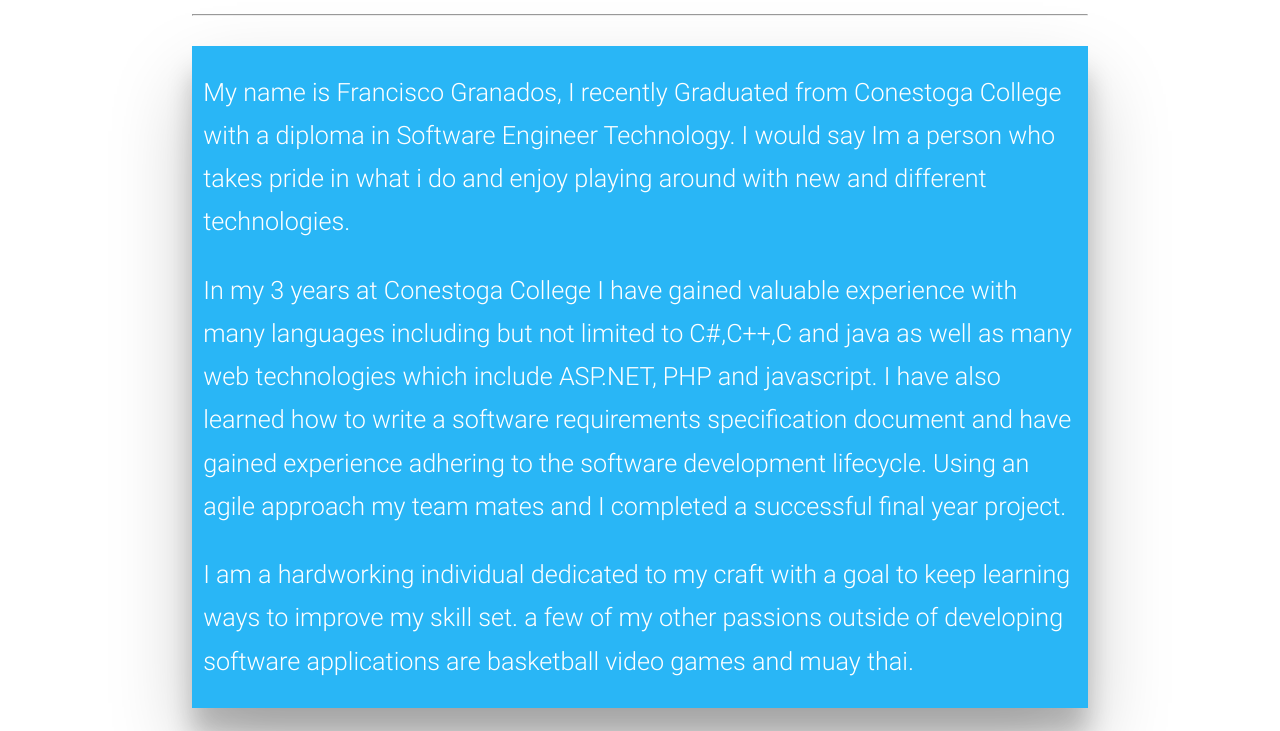
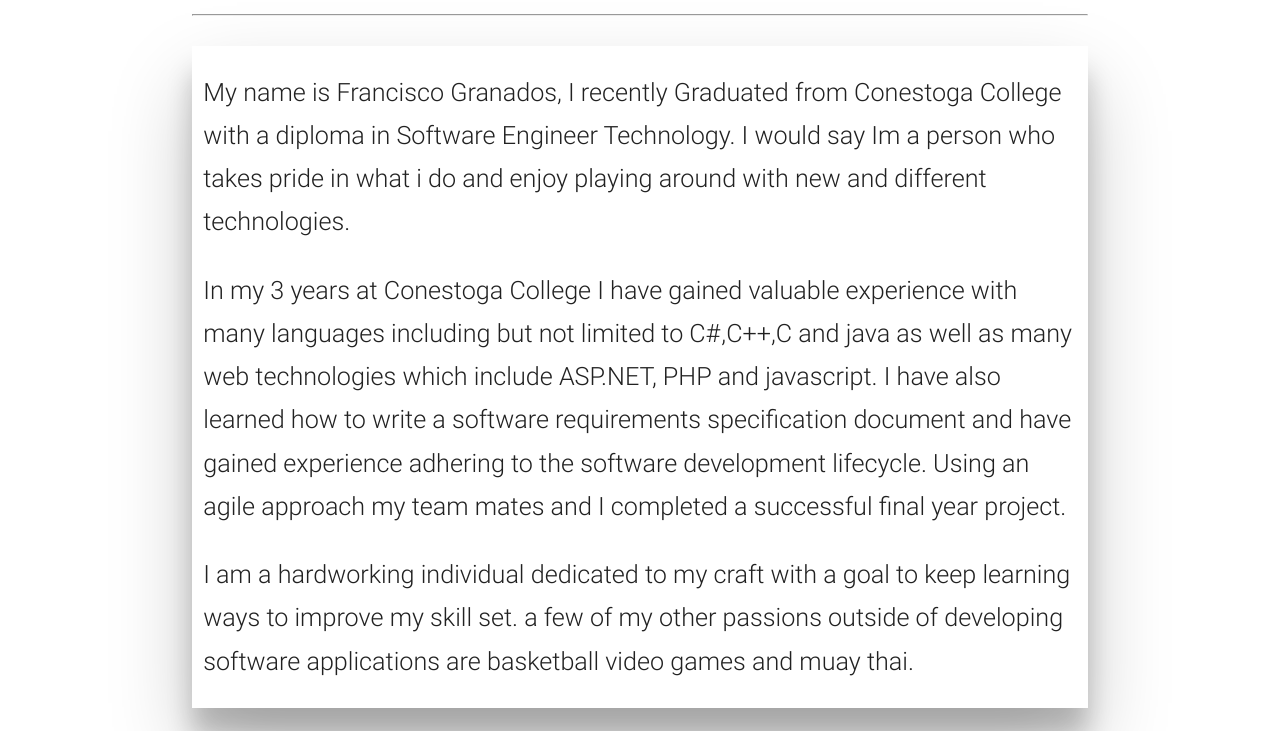
Before and after one commit to francisco1989/mywebsite, a plain HTML site: page francisco granados/about.html in a window 1280 px wide. Shown: the part 221-952 px from the top of the page. Drawn offline with nearby package versions, Linux system fonts and the light colour scheme.

Commit message:
added links to github changed abou text background

```diff
--- a/francisco granados/about.html
+++ b/francisco granados/about.html
@@ -45,16 +45,16 @@
 		   <div class="row">
             <h3 class="header orange-text">About</h3>
              <hr><br>
-			<div class="light-blue lighten-1 col s12 m12 z-depth-5">
-			<p class="white-text flow-text">  My name is Francisco Granados, I recently Graduated from Conestoga College with a diploma in Software Engineer Technology.
+			<div class="col s12 m12 z-depth-5">
+			<p class="flow-text">  My name is Francisco Granados, I recently Graduated from Conestoga College with a diploma in Software Engineer Technology.
 			I would say Im a person who takes pride in what i do and enjoy playing around with new and different technologies.</p>
-			<p class="white-text flow-text">
+			<p class="flow-text">
 			In my 3 years at Conestoga College I have gained valuable experience with many languages including but not limited to C#,C++,C and java as well as
 			many web technologies which include ASP.NET, PHP and javascript. I have also learned how to write a software requirements specification document
 			and have gained experience adhering to the software development lifecycle. Using an agile approach my team mates and I completed a successful final
 			year project.
 			</p>
-			<p class="white-text flow-text">
+			<p class="flow-text">
 			I am a hardworking individual dedicated to my craft with a goal to keep learning ways to improve my skill set. a few of my other passions outside
 			of developing software applications are basketball video games and muay thai.
 			</p>
```
Also changed, not shown: francisco granados/portfolio.html (+5 -1 lines).
